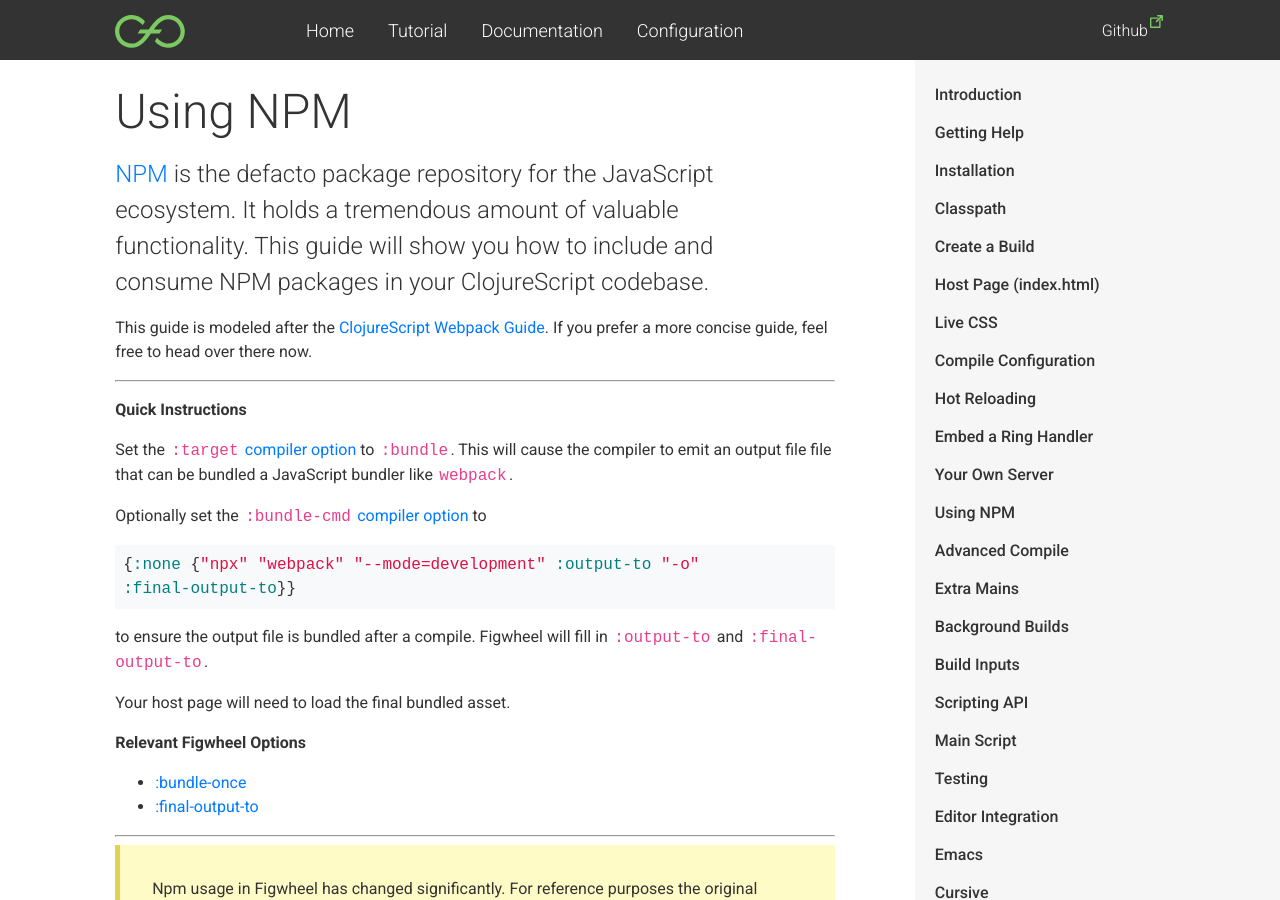
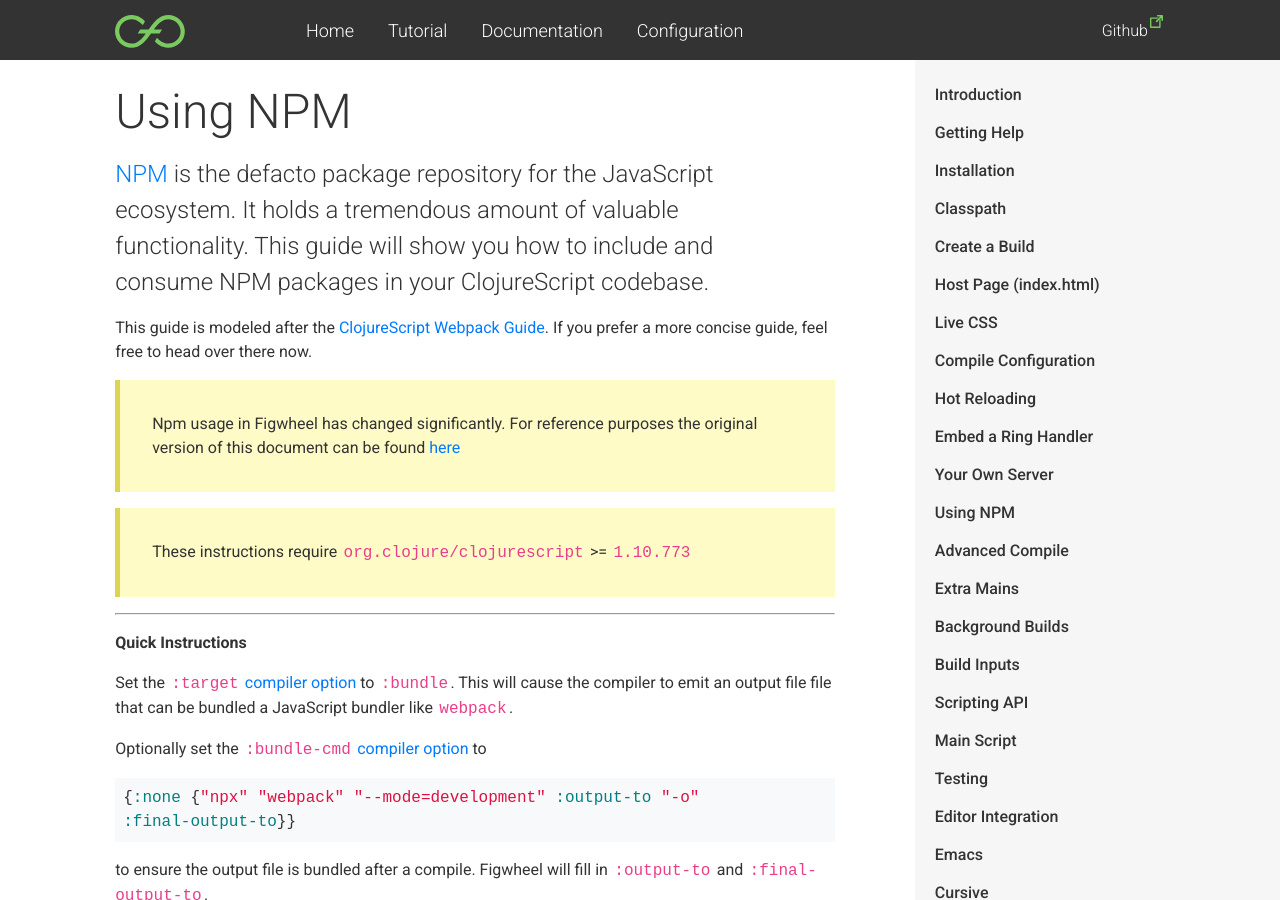
Before and after one commit to bhauman/figwheel-main, a Jekyll site: the page built from docs/docs/npm.md, in a window 1280 px wide and 900 px high. Built offline with Jekyll 4.4.1, drawn with Linux system fonts in a browser that asks for light colours; some of the changed text lies outside the part shown.

Commit message:
add note on which version of CLJS to use

```diff
--- a/docs/docs/npm.md
+++ b/docs/docs/npm.md
@@ -16,6 +16,12 @@
 This guide is modeled after the
 [ClojureScript Webpack Guide](https://clojurescript.org/guides/webpack). If
 you prefer a more concise guide, feel free to head over there now.
+
+> Npm usage in Figwheel has changed significantly. For reference purposes the
+> original version of this document can be found
+> [here](/docs/npm_archived)
+
+> These instructions require `org.clojure/clojurescript` >= `1.10.773`
 
 <hr/>
 **Quick Instructions**
```
Also changed, not shown: other parts of docs/docs/npm.md (+1 -3 lines).
